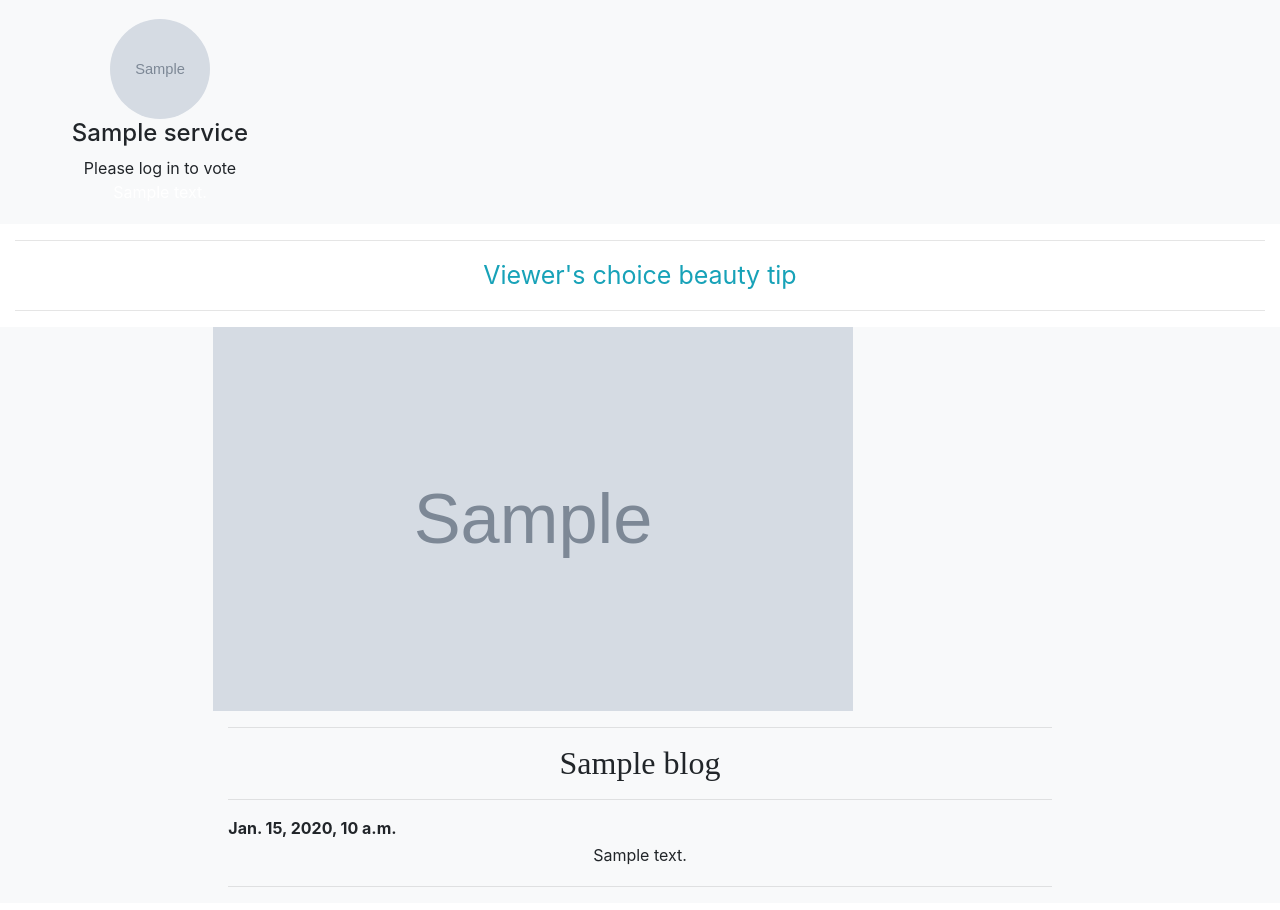
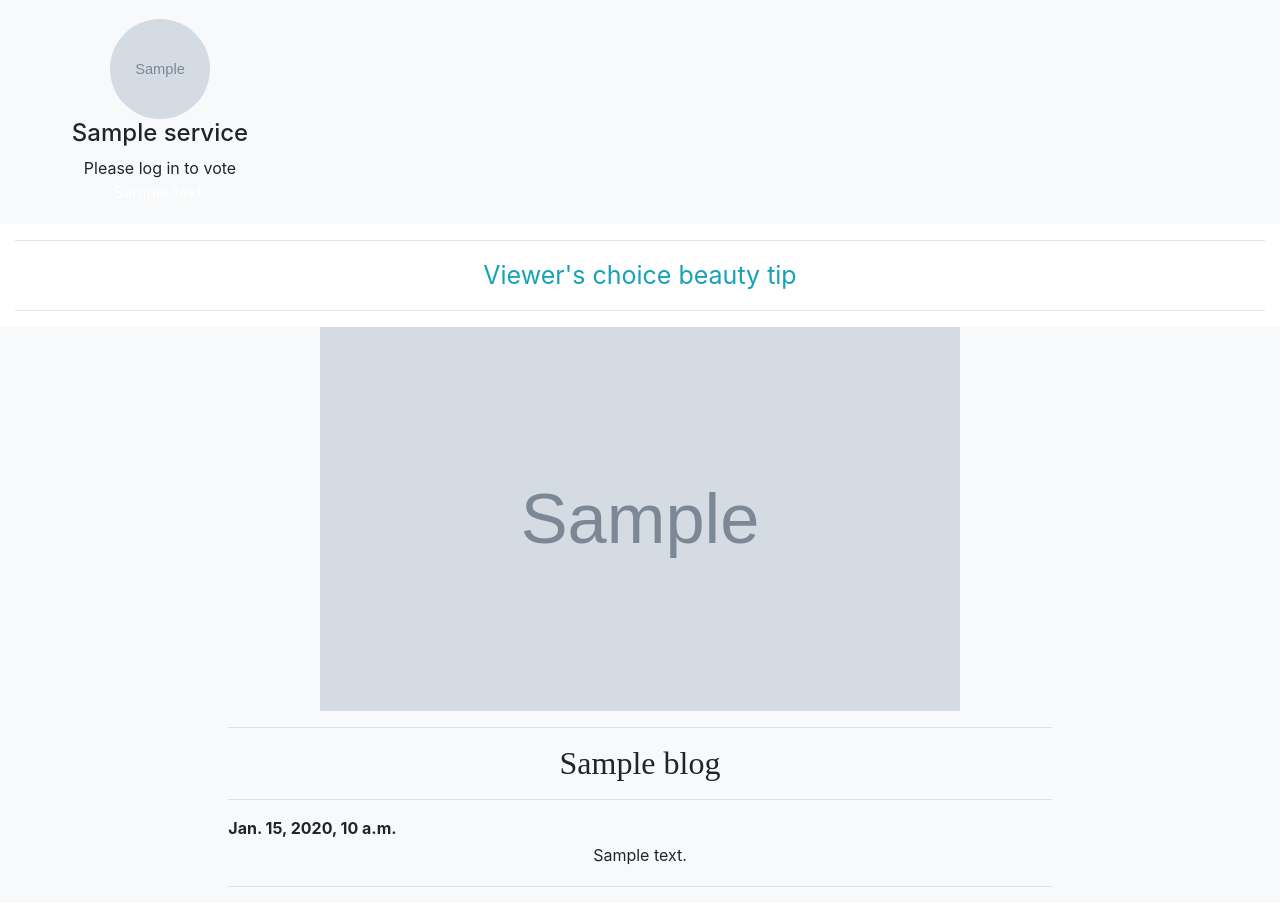
Before and after one commit to dankNecessities/django_salon_website, a Django app: template salon/templates/salon/blog.html in a window 1280 px wide. Shown: the part 1282-2192 px from the top of the page. Run offline with Django 3.2, Linux system fonts and the light colour scheme; tables that the repository leaves empty hold one stand-in row (values such as "Sample post"); the template is opened without the code that fills it: values that come from a table or form of the project are taken from there, most other values are stand-ins (such as "Sample title", 1, 10 or a date in 2020); grey boxes marked "Sample" are stand-in pictures; data that the repository does not hold is empty; some libraries are stand-ins or nearby versions.

Commit message:
Minor base.html Blog tweak

```diff
--- a/salon/templates/salon/base.html
+++ b/salon/templates/salon/base.html
@@ -136,7 +136,11 @@
         <div class="col bg-light">
           {% if top_blog.image %}
             <div class="row">
-              <img style="width: 50vw; height: 30vw;" src="/salon/media/{{ top_blog.image }}">
+              <div class="col"></div>
+              <div class="col">
+                  <img style="width: 50vw; height: 30vw;" src="/salon/media/{{ top_blog.image }}">
+              </div>
+              <div class="col"></div>
             </div>
           {% endif %}
           <hr>
```
